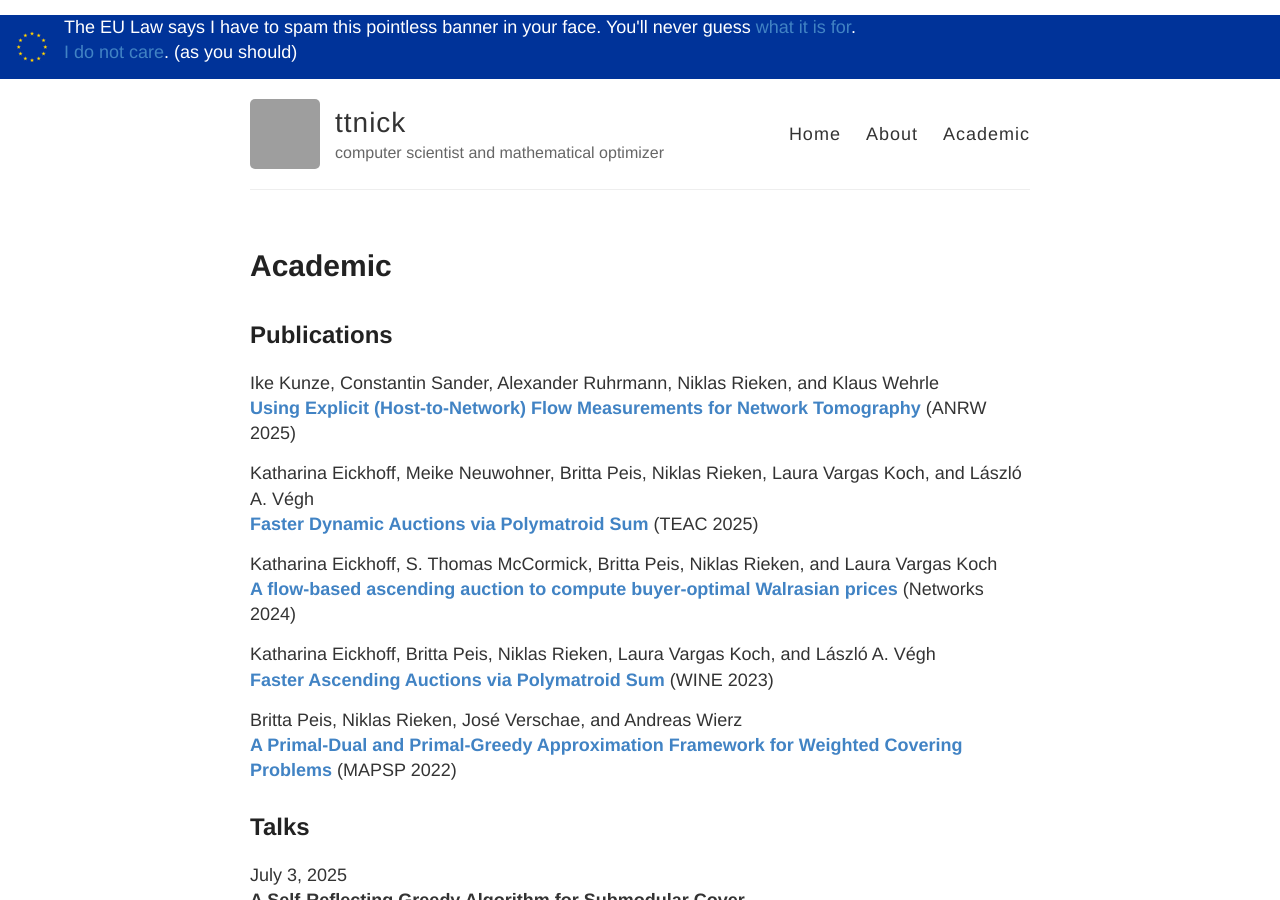
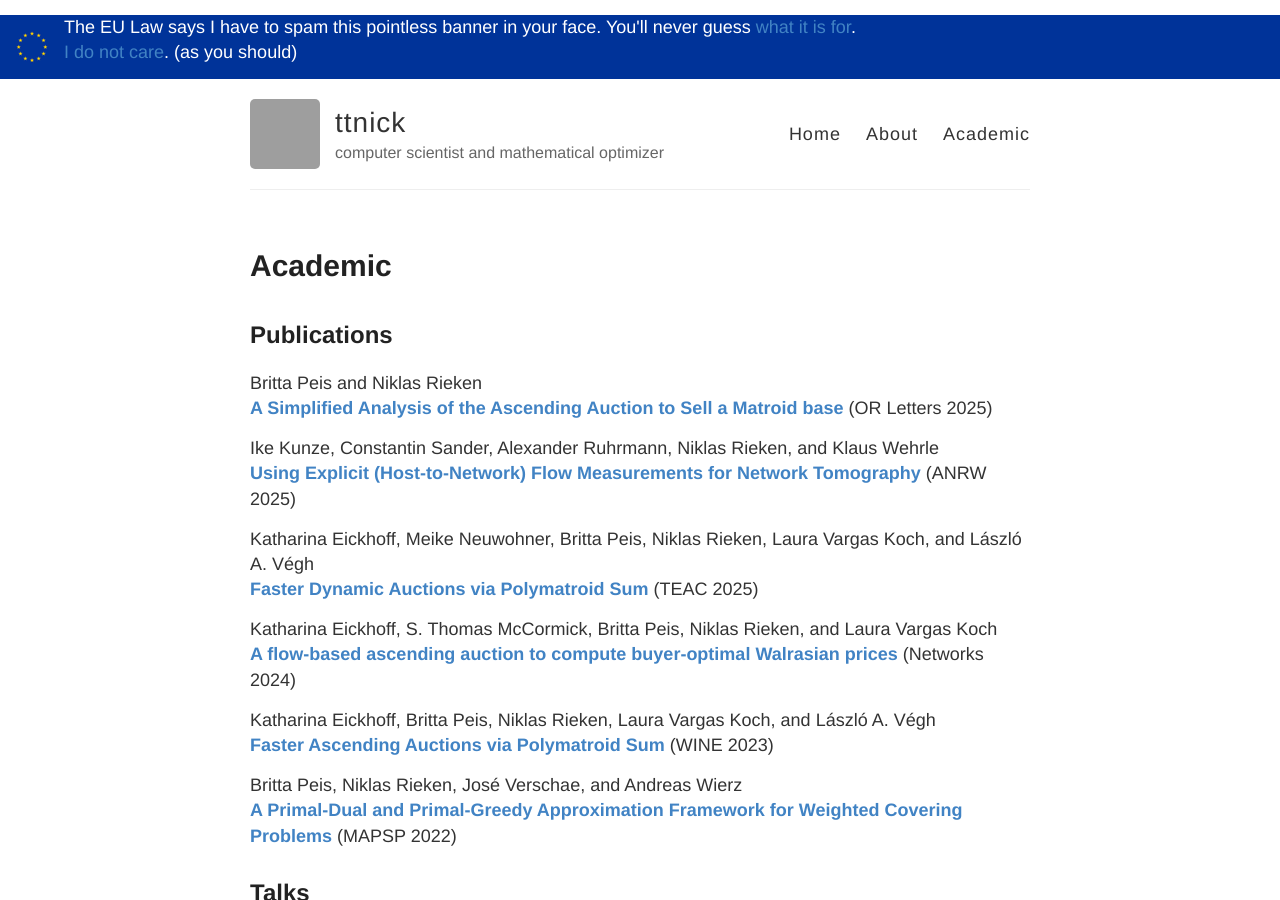
Before and after one commit to ttnick/ttnick.github.io, a Jekyll site: the page built from academic.md, in a window 1280 px wide and 900 px high. Built offline with Jekyll 4.4.1, drawn with Linux system fonts in a browser that asks for light colours; grey boxes are pictures that could not be loaded.

Commit message:
added ORL

```diff
--- a/academic.md
+++ b/academic.md
@@ -6,6 +6,9 @@ title: Academic
 ## Publications
 [//]:Niklas Rieken
 [//]:[**Matroid Optimization in Auction Theory**]() (PhD Thesis 2025)
+
+Britta Peis and Niklas Rieken
+[**A Simplified Analysis of the Ascending Auction to Sell a Matroid base**](https://doi.org/10.1016/j.orl.2025.107381) (OR Letters 2025)
 
 Ike Kunze, Constantin Sander, Alexander Ruhrmann, Niklas Rieken, and Klaus Wehrle
 [**Using Explicit (Host-to-Network) Flow Measurements for Network Tomography**](https://www.comsys.rwth-aachen.de/publication/2025/2025_kunze_efm-network-tomography/2025_kunze_efm-network-tomography.pdf) (ANRW 2025)
```
